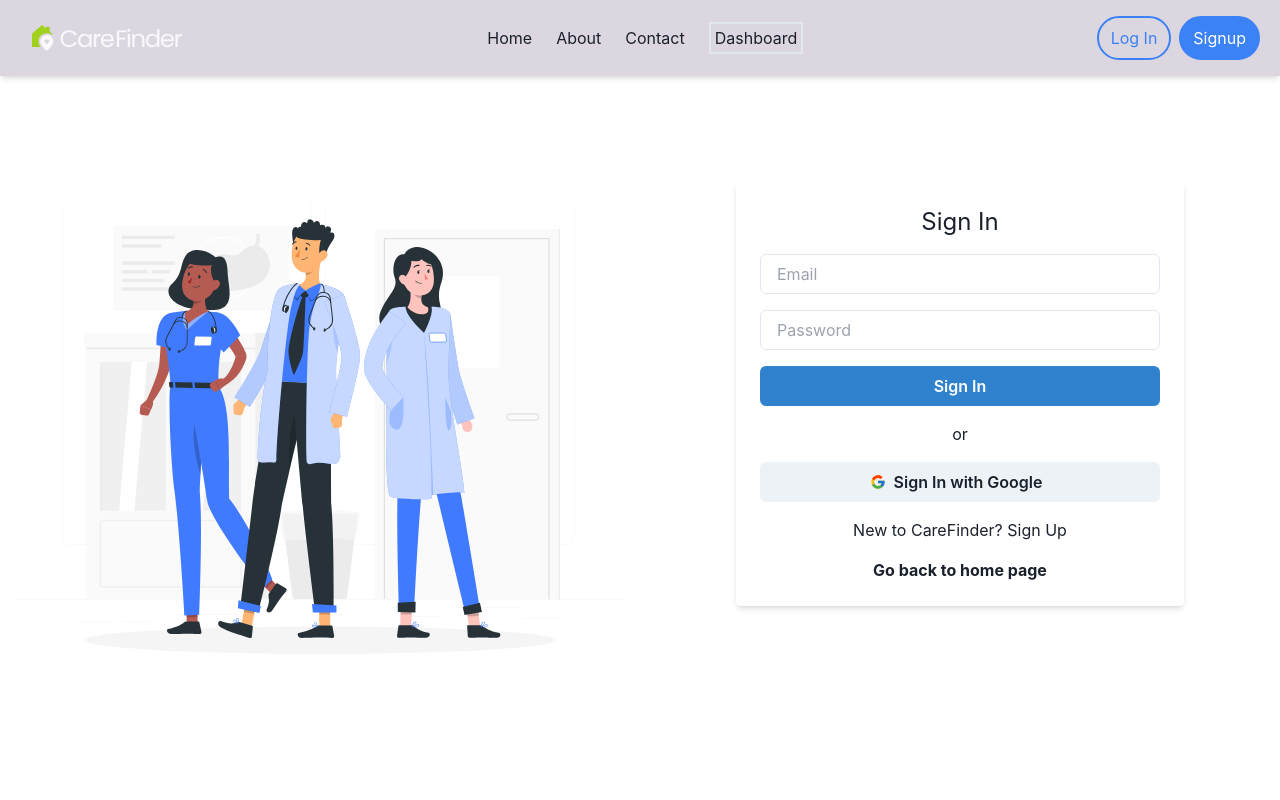
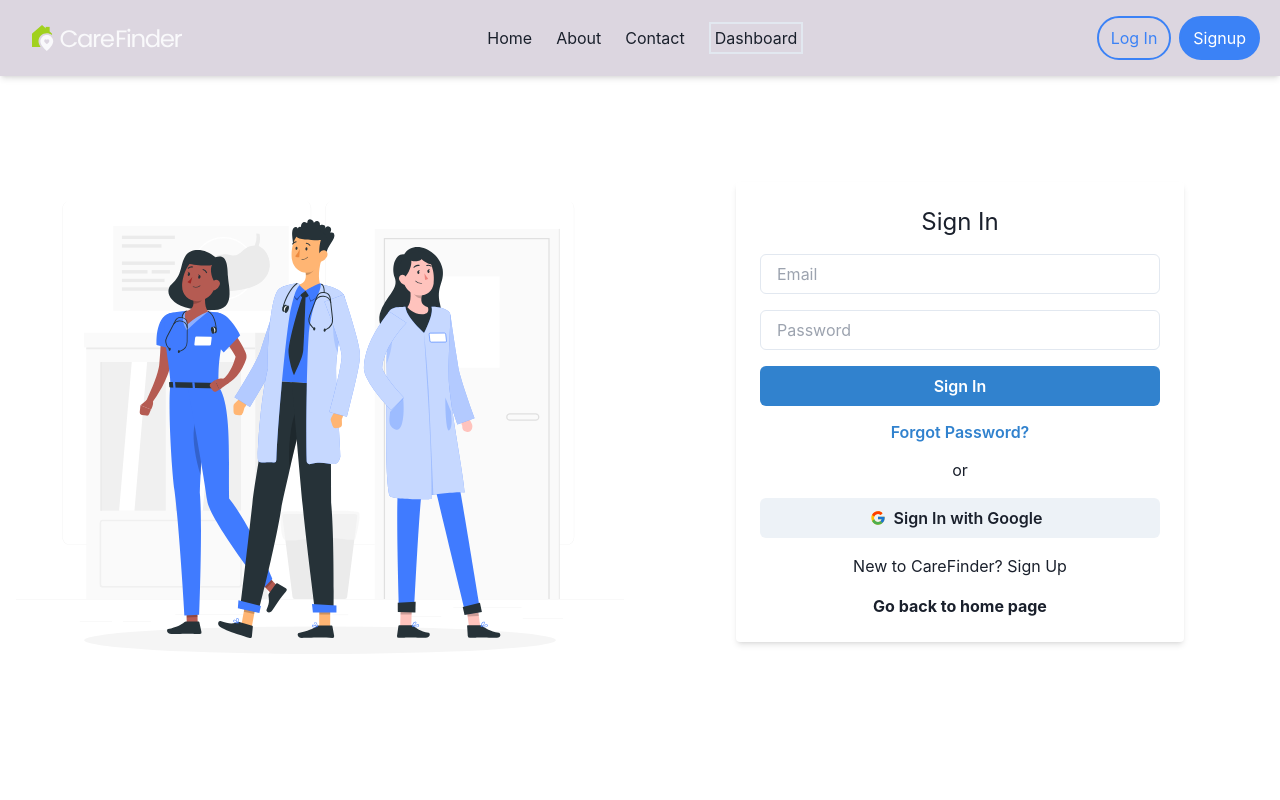
Before and after one commit to Racheal-cloud/carefinder-project, a Next.js app: page /signin in a window 1280 px wide. Shown: the top 800 px of the page. Built offline with nearby package versions, Linux system fonts and the light colour scheme; no server answers.

Commit message:
update sign in page

```diff
--- a/src/app/signin/page.tsx
+++ b/src/app/signin/page.tsx
@@ -1,21 +1,30 @@
 "use client";
 
-import { useState } from "react";
+import {  useEffect, useState } from "react";
 import { useRouter } from "next/navigation";
 import {
   signInWithEmailAndPassword,
   GoogleAuthProvider,
   signInWithPopup,
+  sendPasswordResetEmail,
 } from "firebase/auth";
 import { auth } from "../firebase";
 import Link from "next/link";
 import { Button, Input, Text, Box, VStack, Image } from "@chakra-ui/react";
 import { FcGoogle } from "react-icons/fc";
+import Aos from "aos";
+import "aos/dist/aos.css";
 
 const SignIn: React.FC = () => {
+  useEffect(() => {
+    Aos.init({
+      duration: 1000,
+    });
+  }, []);
+
     const [email, setEmail] = useState("");
     const [password, setPassword] = useState("");
-    const [error, setError] = useState<Error | null>(null);
+    const [error, setError] = useState("");
     const router = useRouter();
 
     const handleSignin = async () => {
@@ -37,19 +46,34 @@ const SignIn: React.FC = () => {
     }
   };
 
+  const handleForgotPassword = async () => {
+    if (!email) {
+      setError("Please enter your email to reset password.");
+      return;
+    }
+    try {
+      await sendPasswordResetEmail(auth, email);
+      setError("Password reset email sent!");
+    } catch (error: any) {
+      setError(error.message);
+    }
+  };
+
+
 
   return (
     <Box className="flex flex-col lg:flex-row min-h-screen items-center lg:items-start mt-8 lg:justify-center">
       <Box className="hidden lg:block lg:w-1/2 p-4 mt-20">
-        <Image src="/images/signin.svg" alt="Sign In" boxSize="full" objectFit="cover" />
+        <Image  data-aos="fade-right" src="/images/signin.svg" alt="Sign In" boxSize="full" objectFit="cover" />
       </Box>
       <VStack
+      data-aos="fade-left"
         spacing={4}
         className="bg-white p-6 rounded shadow-md w-full max-w-md mx-auto lg:w-1/2 lg:mt-36 mt-8 md:mt-28"
       >
 
         <Text className="text-2xl">Sign In</Text>
-        {error && <Text color="red.500">{error.message}</Text>}
+        {error && <Text color="red.500">{error}</Text>}
         <Input
           placeholder="Email"
           value={email}
@@ -64,6 +88,13 @@ const SignIn: React.FC = () => {
         <Button className="text-black bg-white w-full rounded-full" colorScheme="blue" onClick={handleSignin}>
           Sign In
         </Button>
+        <Button
+            variant="link"
+            colorScheme="blue"
+            onClick={handleForgotPassword}
+          >
+            Forgot Password?
+          </Button>
         <Text>or</Text>
         <Button className="text-black bg-white w-full rounded-full" onClick={handleGoogleSignIn}>
           <FcGoogle />
```
